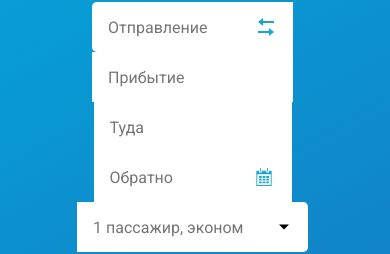
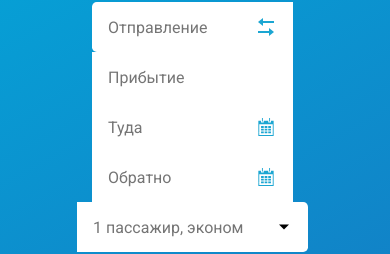
Before and after one commit to p1xar/aviasales-frontend-demo, a React (Create React App) app: page / in a window 390 px wide. Shown: the part 350-604 px from the top of the page. Built offline with nearby package versions, Linux system fonts and the light colour scheme.

Commit message:
Add breakpoints to Header input components

```diff
--- a/src/Header/index.js
+++ b/src/Header/index.js
@@ -103,6 +103,12 @@ const FormWrapper = styled.div`
     flex-wrap: wrap;
     margin-top: 2.5rem;
     margin-bottom: 15.875rem;
+    @media screen and (max-width: 20rem) {
+        margin-top: 1rem;
+    }
+    @media screen and (min-width: 20.0625rem) and (max-width: 48rem) {
+
+    }
 `;
 
 const FormContainer = styled.div`
@@ -121,14 +127,20 @@ const StyledInput = styled.input`
         font-size: 16px;
         line-height: 20px;
     }
+    @media screen and (max-width: 20rem) {
+        margin-bottom: 0.125rem;
+        width: 17.25rem;
+    }
 
 `;
 const FromInput = styled(StyledInput)`
-    max-width: 14rem;
     height: 3rem;
     border-radius: .3rem 0 0 .3rem;
     color: #4A4A4A;
     position: relative;
+    @media screen and (max-width: 20rem) {
+        border-radius: .3rem .3rem 0 0;
+    }
 `;
 const Icon = styled.img`
     position: absolute;
@@ -141,22 +153,30 @@ const Icon = styled.img`
 const ArrowIcon = styled(Icon)``;
 
 const ToInput = styled(StyledInput)`
-    max-width: 14.125rem;
+
 `;
 
 const DatePickerTo = styled(StyledInput)`
-    max-width: 11.25rem;
+    @media screen and (max-width: 20rem) {
+        width: 8.02rem;
+        margin-right: 0.15rem;
+    }
 `;
 
 const DatePickerBack = styled(StyledInput)`
-    max-width: 11.25rem;
+    @media screen and (max-width: 20rem) {
+        width: 7.99rem;
+    }
 `;
 
 const Passangers = styled(StyledInput)`
-    max-width: 13.25rem;
     border-radius: 0 0.3rem 0.3rem 0;
     padding-right: 2rem;
     cursor: pointer;
+    @media screen and (max-width: 20rem) {
+        border-radius: 0 0 0.3rem 0.3rem;
+        padding-right: 0;
+    }
 `;
 
 const DateIcon = styled(Icon)``;
@@ -181,12 +201,19 @@ const SearchButton = styled.a`
     font-weight: 600;
     font-size: 1.75rem;
     line-height: 2.0625rem;
-    max-width: 19.25rem;
     padding-left: 2.8125rem;
     padding-top: 0.9375rem;
     padding-bottom: 1rem;
     padding-right: 4.625rem;
     text-decoration: none;
+    @media screen and (max-width: 20rem) {
+        padding-left: 3.25rem;
+        padding-right: 5.875rem;
+        padding-top: 0.875rem;
+        padding-bottom: 0.8125rem;
+        font-size: 1.1rem;
+        line-height: 1.5rem;
+    }
 `;
 
 const PlaneIcon = styled(Icon)`
@@ -195,6 +222,9 @@ const PlaneIcon = styled(Icon)`
     top: 1.4rem;
     right: 2.5rem;
     position: relative;
+    @media screen and (max-width: 20rem) {
+
+    }
 `;
 
 export default () => {
@@ -215,6 +245,7 @@ export default () => {
                     </FormContainer>
                     <FormContainer>
                         <DatePickerTo placeholder="Туда" />
+                        <DateIcon alt="Date" src={date} />
                     </FormContainer>
                     <FormContainer>
                         <DatePickerBack placeholder="Обратно" />
```
